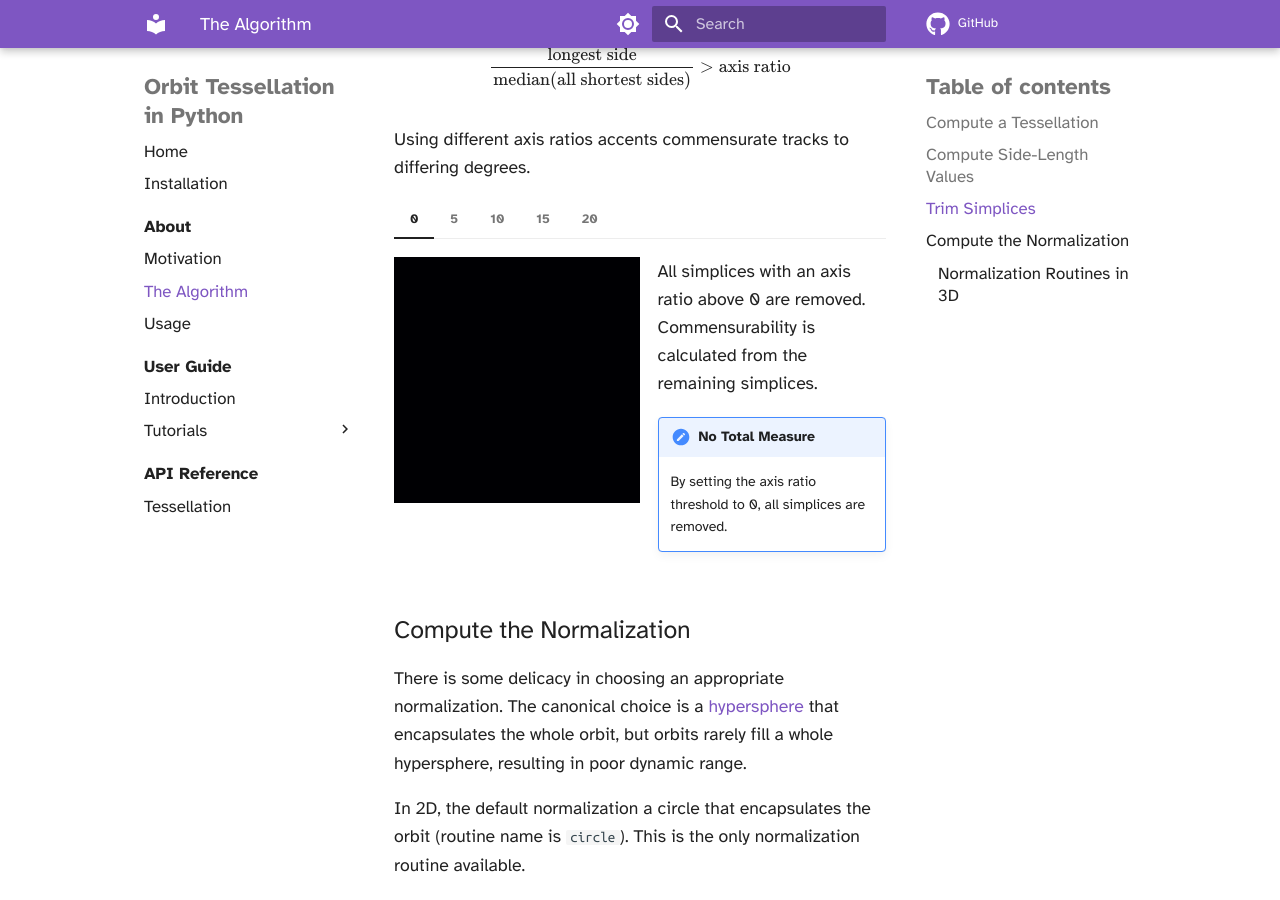
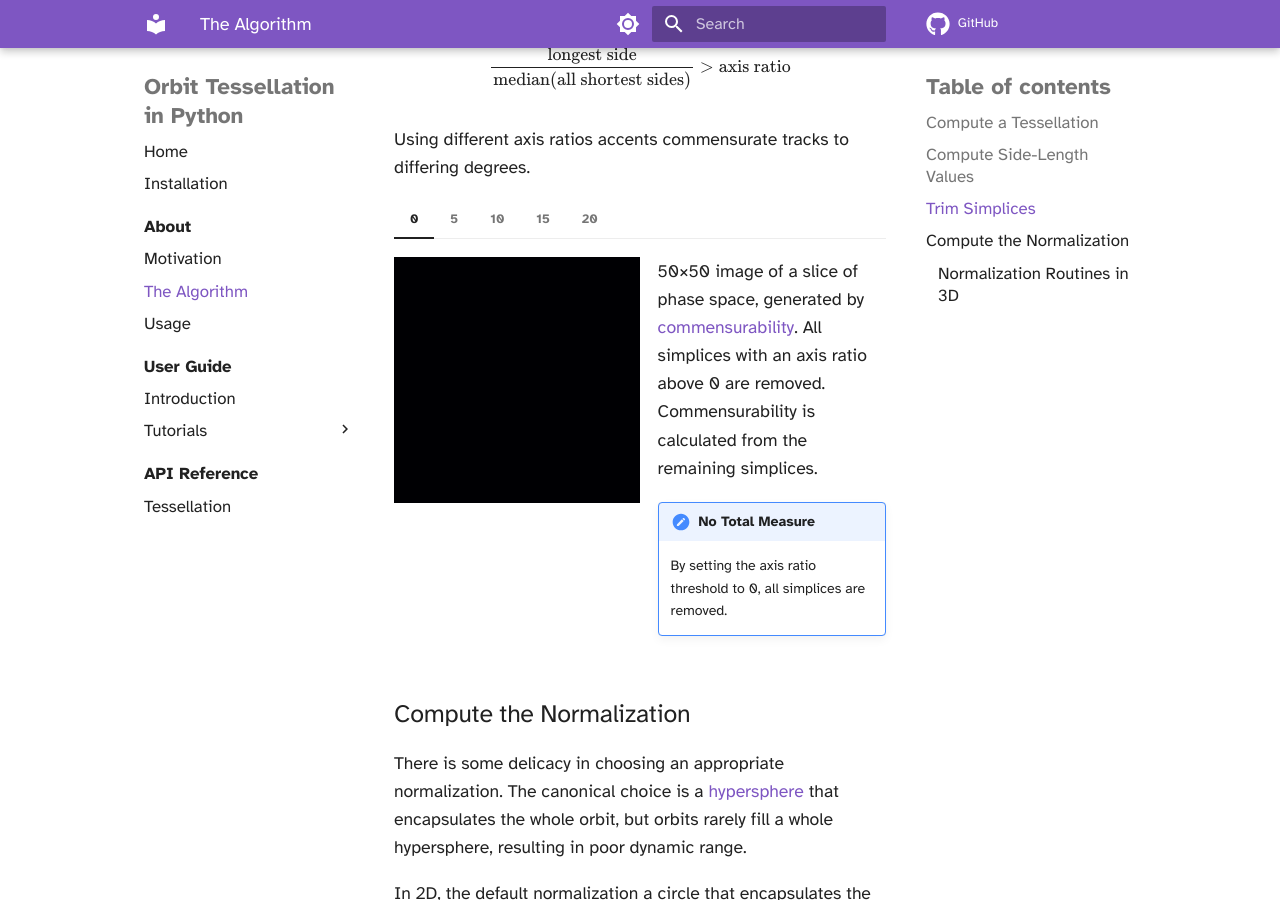
Before and after one commit to ilikecubesnstuff/orbit-tessellation, an MkDocs documentation site: the page built from docs/about/algorithm.md, in a window 1280 px wide and 900 px high, scrolled down 1103 px. Built offline with MkDocs 1.6.1 and Material for MkDocs 9.7.7, drawn with Linux system fonts in a browser that asks for light colours; comment, search, counter and statistics services are not loaded.

Commit message:
:memo: Clarify description of axis ratio images.

```diff
--- a/docs/about/algorithm.md
+++ b/docs/about/algorithm.md
@@ -34,6 +34,7 @@ Using different axis ratios accents commensurate tracks to differing degrees.
 === "0"
     ![Axis ratio of 0](ar0.png){ width=50% align=left }
 
+    50×50 image of a slice of phase space, generated by [commensurability](https://github.com/ilikecubesnstuff/commensurability).
     All simplices with an axis ratio above 0 are removed.
     Commensurability is calculated from the remaining simplices.
 
@@ -43,24 +44,28 @@ Using different axis ratios accents commensurate tracks to differing degrees.
 === "5"
     ![Axis ratio of 5](ar5.png){ width=50% align=left }
 
+    50×50 image of a slice of phase space, generated by [commensurability](https://github.com/ilikecubesnstuff/commensurability).
     All simplices with an axis ratio above 5 are removed.
     Commensurability is calculated from the remaining simplices.
 
 === "10"
     ![Axis ratio of 10](ar10.png){ width=50% align=left }
 
+    50×50 image of a slice of phase space, generated by [commensurability](https://github.com/ilikecubesnstuff/commensurability).
     All simplices with an axis ratio above 10 are removed.
     Commensurability is calculated from the remaining simplices.
 
 === "15"
     ![Axis ratio of 15](ar15.png){ width=50% align=left }
 
+    50×50 image of a slice of phase space, generated by [commensurability](https://github.com/ilikecubesnstuff/commensurability).
     All simplices with an axis ratio above 15 are removed.
     Commensurability is calculated from the remaining simplices.
 
 === "20"
     ![Axis ratio of 20](ar20.png){ width=50% align=left }
 
+    50×50 image of a slice of phase space, generated by [commensurability](https://github.com/ilikecubesnstuff/commensurability).
     All simplices with an axis ratio above 20 are removed.
     Commensurability is calculated from the remaining simplices.
 
```
